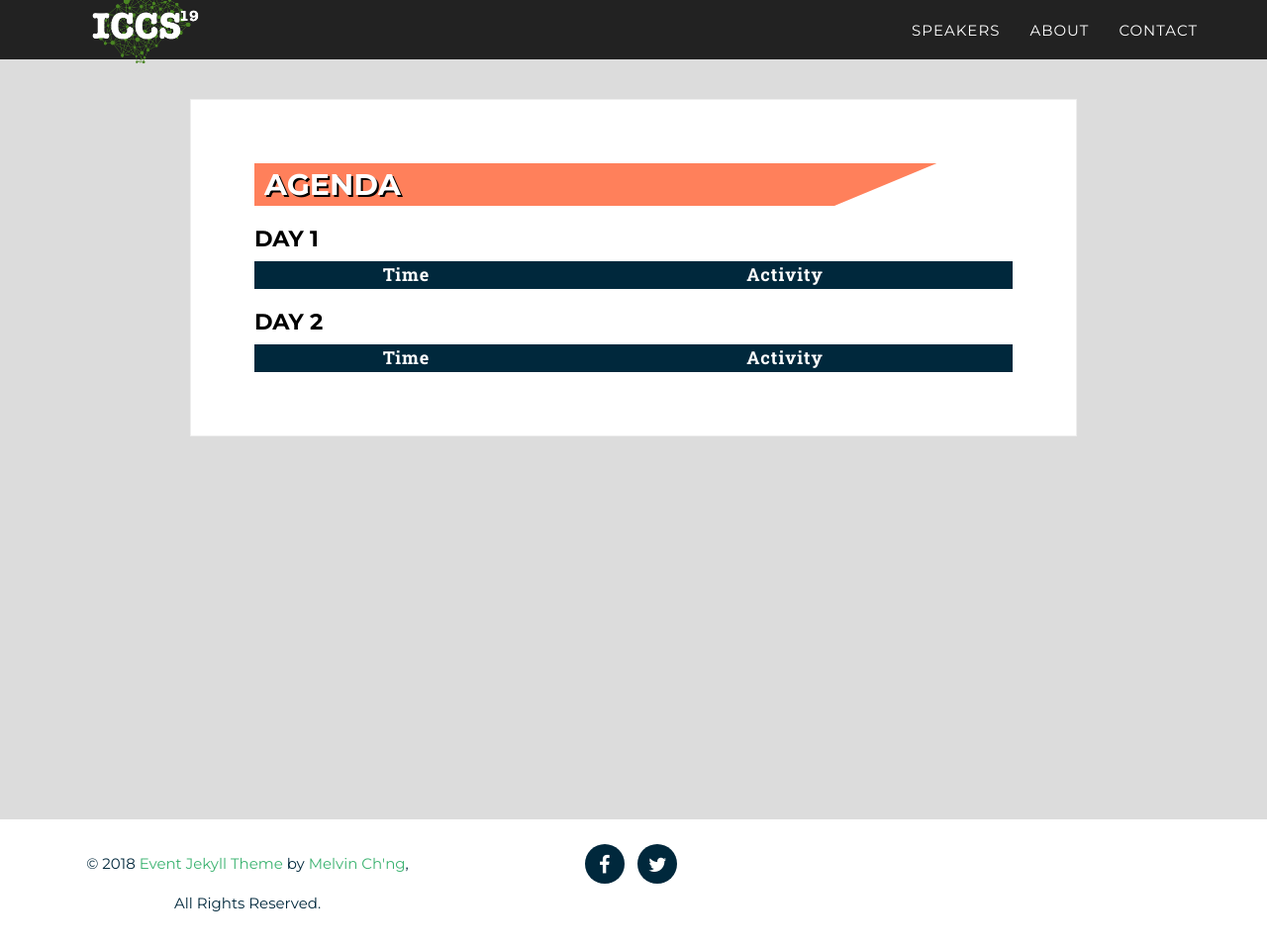
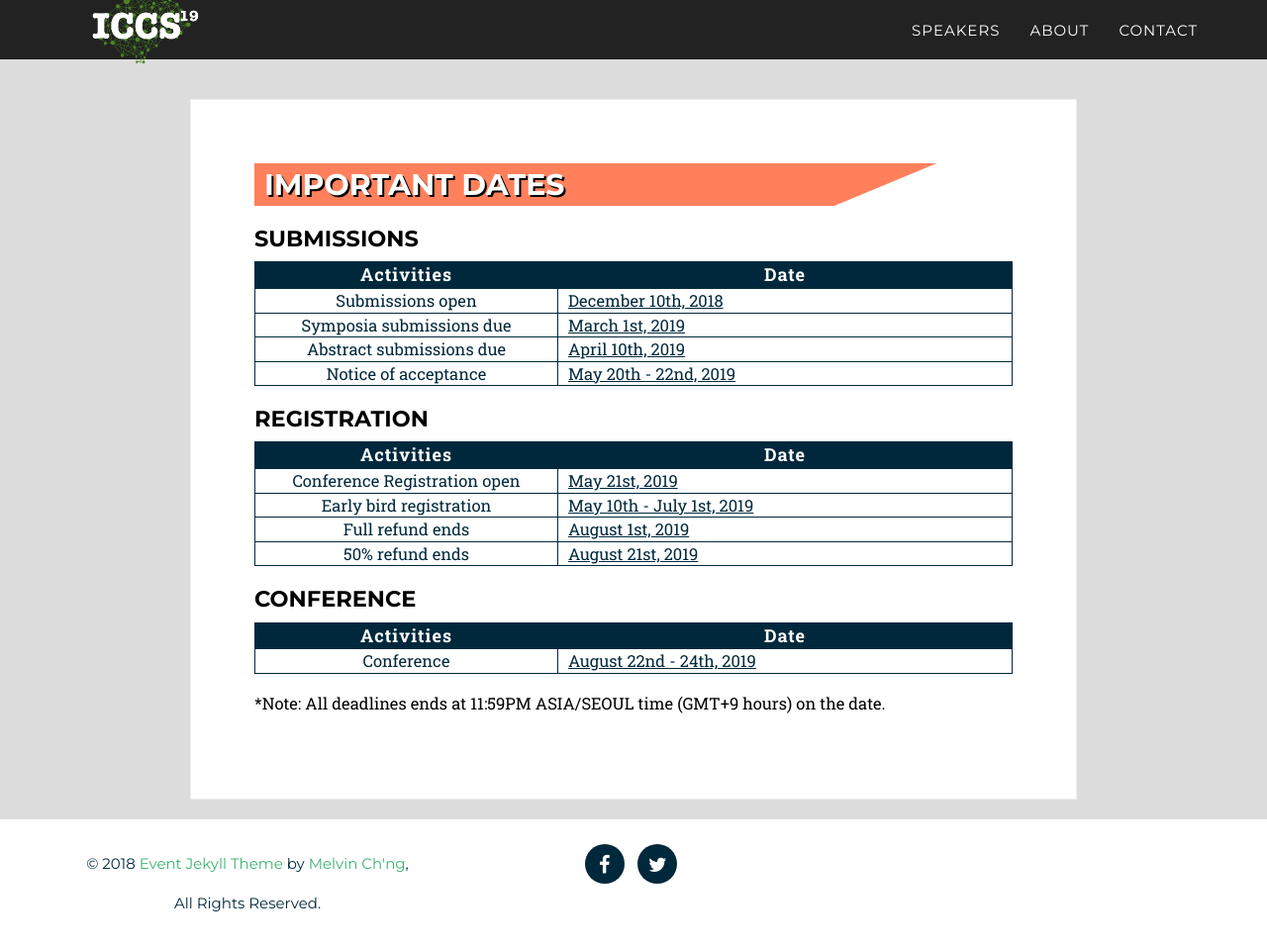
Before and after one commit to iccs2019/iccs2019.github.io, a Jekyll site: the page built from _2017_pages/agenda.html, in a window 1280 px wide and 958 px high. Shown: the whole window at 99% size. Built offline with Jekyll 4.4.1, drawn with Linux system fonts in a browser that asks for light colours; some web fonts are replaced.

```diff
--- a/_2017_pages/agenda.html
+++ b/_2017_pages/agenda.html
@@ -10,40 +10,90 @@ published: true
     </script>
 
 <div class="event black-frame">
-      <h1>{{ page.title }}</h1>
+    <h1>Important dates</h1>
 
-        <h2>Day 1</h2>
+      <h2>Submissions</h2>
       <table class="agenda">
           <thead>
               <tr>
-                    <th class="row-1 agenda-time"><center>Time</center></th>
-                    <th class="row-2 agenda-activity"><center>Activity</center></th>
+                  <th class="row-1 agenda-time"><center>Activities</center></th>
+                  <th class="row-2 agenda-activity"><center>Date</center></th>
               </tr>
           </thead>
 
-            {% for agenda in site.data.twenty_17.agendas_1 %}
+
               <tr>
-                    <td>{{ agenda.time }}</td>
-                    <td>{{ agenda.info }}</td>
+                  <td>Submissions open</td>
+                  <td><u>December 10th, 2018</td>
               </tr>
-            {% endfor %}
+
+              <tr>
+                  <td>Symposia submissions due</td>
+                  <td><u>March 1st, 2019</td>
+              </tr>
+
+              <tr>
+                  <td>Abstract submissions due</td>
+                  <td><u>April 10th, 2019</td>
+              </tr>
+
+              <tr>
+                  <td>Notice of acceptance</td>
+                  <td><u>May 20th - 22nd, 2019</td>
+          </tr>
+
       </table>
 
-        <h2>Day 2</h2>
+      <h2>Registration</h2>
       <table class="agenda">
           <thead>
               <tr>
-                    <th class="row-1 agenda-time"><center>Time</center></th>
-                    <th class="row-2 agenda-activity"><center>Activity</center></th>
+                  <th class="row-1 agenda-time"><center>Activities</center></th>
+                  <th class="row-2 agenda-activity"><center>Date</center></th>
               </tr>
 
           </thead>
 
-            {% for agenda in site.data.twenty_17.agendas_2 %}
+
               <tr>
-                    <td>{{ agenda.time }}</td>
-                    <td>{{ agenda.info }}</td>
+                  <td>Conference Registration open</td>
+                  <td><u>May 21st, 2019</td>
               </tr>
-            {% endfor %}
+
+              <tr>
+                  <td>Early bird registration</td>
+                  <td><u>May 10th - July 1st, 2019</td>
+              </tr>
+
+              <tr>
+                  <td>Full refund ends</td>
+                  <td><u>August 1st, 2019</td>
+              </tr>
+
+              <tr>
+                  <td>50% refund ends</td>
+                  <td><u>August 21st, 2019</td>
+              </tr>
+
         </table>
+
+        <h2>Conference</h2>
+        <table class="agenda">
+            <thead>
+                <tr>
+                    <th class="row-1 agenda-time"><center>Activities</center></th>
+                    <th class="row-2 agenda-activity"><center>Date</center></th>
+                </tr>
+
+            </thead>
+
+
+                <tr>
+                    <td>Conference</td>
+                    <td><u>August 22nd - 24th, 2019</td>
+                </tr>
+
+          </table>
+
+          <p>*Note: All deadlines ends at 11:59PM ASIA/SEOUL time (GMT+9 hours) on the date.</p>
    </div>
```
Also changed, not shown: _includes/2017_data/about.html (+71 -7 lines), _posts/2018-08-07-welcome-to-jekyll.markdown (deleted, +0 -25 lines), 15 other files. Lines whose indentation alone changed are shown as unchanged.
